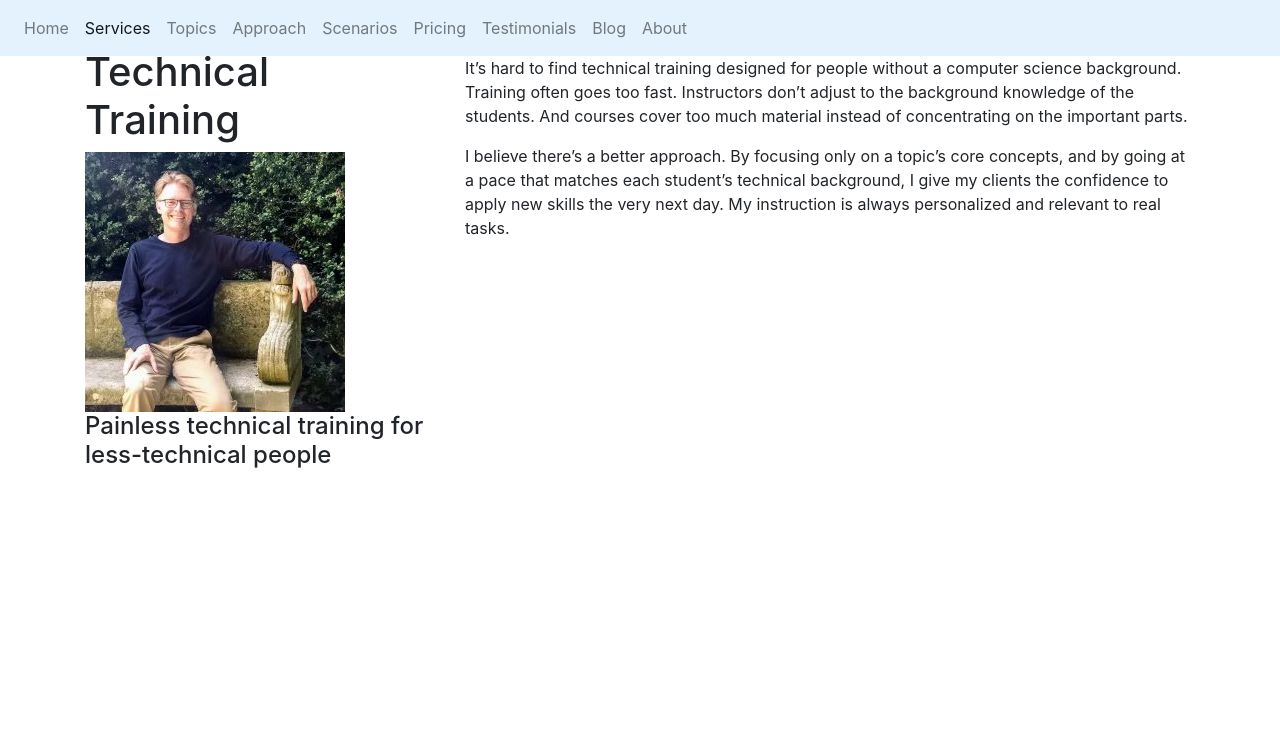
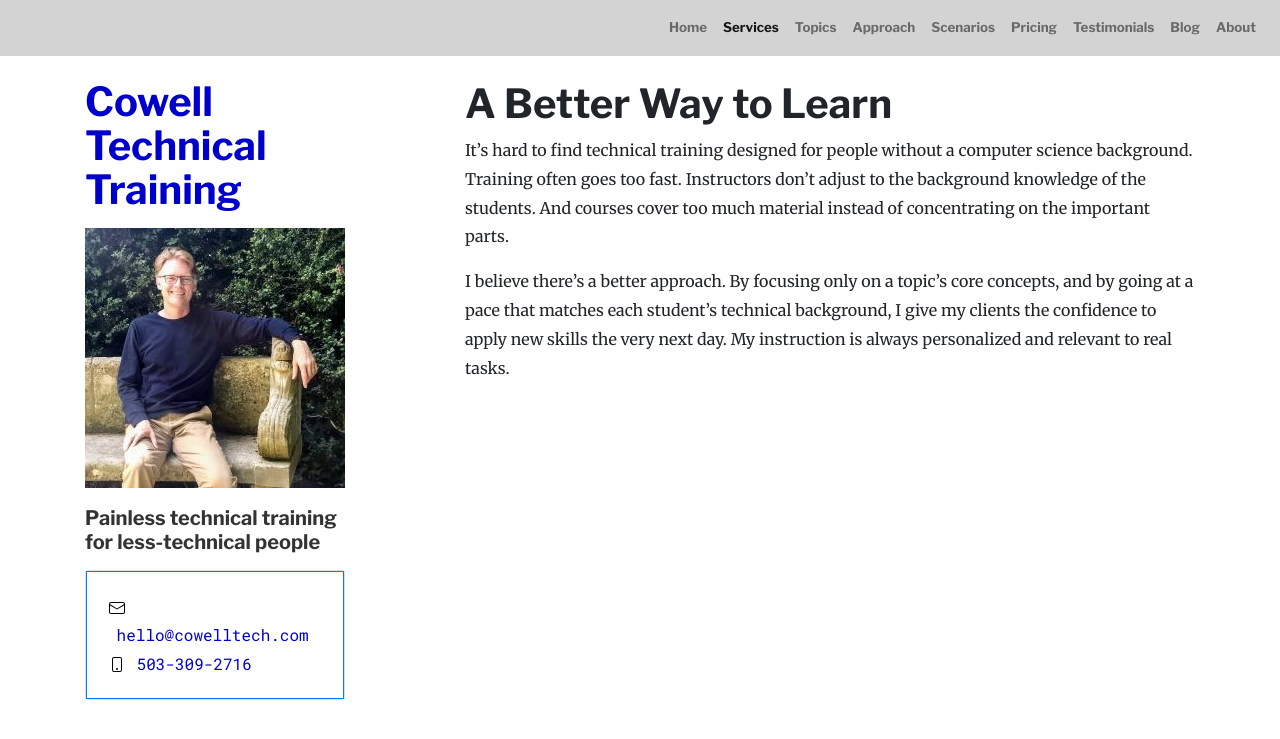
Before and after one commit to cwcowell/cwcowell.github.io, a Jekyll site: the page built from index.md, in a window 1280 px wide. Shown: the top 739 px of the page. Built offline with Jekyll 4.4.1, drawn with Linux system fonts in a browser that asks for light colours; our own code applies the rules of GitHub Pages for plain Markdown files.

Commit message:
add icons, more format work

```diff
--- a/_layouts/default.html
+++ b/_layouts/default.html
@@ -14,23 +14,26 @@
     <link href="https://fonts.googleapis.com/css?family=Libre+Franklin:400,700&display=swap" rel="stylesheet">
     <link href="https://fonts.googleapis.com/css?family=Roboto+Mono&display=swap" rel="stylesheet">
 
-    <title>Hello, world!</title>
+    <!-- my custom CSS -->
+    <link href="{{ '/assets/css/style.css?v=' | append: site.github.build_revision | relative_url }}" rel="stylesheet">
+
+    <title>Cowell Technical Training</title>
 </head>
 
-<body>
+<!-- static top nav bar -->
 <div class="container">
     <div class="row">
         <div class="col">
-
-            <!-- static top nav bar -->
             <div class="container">
-                <nav class="navbar fixed-top navbar-expand-lg navbar-light" style="background-color: #e3f2fd;">
-                    <button aria-controls="navbarNavAltMarkup" aria-expanded="false" aria-label="Toggle navigation"
-                            class="navbar-toggler"
-                            data-target="#navbarNavAltMarkup" data-toggle="collapse" type="button">
+                <nav class="navbar fixed-top navbar-expand-lg navbar-light"
+                     style="background-color: lightgray;">
+                    <button class="navbar-toggler"
+                            data-target="#navbarNavAltMarkup"
+                            data-toggle="collapse"
+                            type="button">
                         <span class="navbar-toggler-icon"></span>
                     </button>
-                    <div class="navbar-nav mr-auto">
+                    <div class="navbar-nav ml-auto">
                         <a class="nav-item nav-link" href="/">Home</a>
                         <a class="nav-item nav-link active" href="/services.html">Services</a>
                         <a class="nav-item nav-link" href="/topics.html">Topics</a>
@@ -45,12 +48,26 @@
             </div>
         </div>
     </div>
+</div>
 
+<body style="padding-top: 80px;">
+<div class="container">
     <div class="row">
         <div class="col-lg-4">
-            <h1>Cowell<br/>Technical<br/>Training</h1>
+            <p class="company-title">Cowell<br/>Technical<br/>Training</p>
             <img alt="Chris Cowell on a bench" src="assets/img/chris-on-bench-260px.jpg"/>
-            <h4>Painless technical training for less-technical people</h4>
+            <p class="tagline">Painless technical training
+                <br/>
+                for less-technical people</p>
+            <div class="card" style="width: 260px;">
+                <span class="border border-primary">
+                <div class="card-body contact">
+                    <img src="assets/icons/envelope.svg" width="20pt;"/>&nbsp;hello@cowelltech.com
+                    <br/>
+                    <img src="assets/icons/phone.svg" width="20pt;"/>&nbsp;503-309-2716
+                </div>
+                </span>
+            </div>
         </div>
         <div class="col-lg-8">
             {{content}}
--- a/assets/css/style.scss
+++ b/assets/css/style.scss
@@ -1,12 +1,10 @@
 ---
 ---
-
-@import "{{ site.theme }}";
-
+  //@import "{{ site.theme }}";
 body {
   font-family: Merriweather, serif;
   font-size: 16px;
-  line-height: 1.6;
+  line-height: 1.8;
   padding: 10px;
 }
 
@@ -17,7 +15,7 @@ code, pre {
 }
 
 header, footer {
-    width: 440px;
+  width: 440px;
 }
 
 h1, h2, h3, h4, h5, h6 {
@@ -25,52 +23,49 @@ h1, h2, h3, h4, h5, h6 {
   font-weight: 700
 }
 
-section {
-  width: 580px;
-}
-
 .company-title {
   font-family: "Libre Franklin", sans-serif;
   font-size: 40px;
   font-weight: 700;
   line-height: 1.1;
+  color: mediumblue;
 }
 
 .contact {
-  font-family: "Roboto Mono";
-  font-size: 11pt;
-  color: #333;
-  border-style: dotted;
-  padding: 14px;
-  margin-top: 40px;
-  margin-right: 180px;
+  font-family: "Roboto Mono", monospace;
+  font-size: 12pt;
+  //color: #333;
+  color: mediumblue;
 }
 
-.fixed-nav-bar {
-  position: fixed;
-  top: 0;
-  left: 498pt;
-  padding-top: 20px;
-  padding-bottom: 8px;
-  height: 40px;
-  width: 720px;
-  z-index: 9999;
-  background-color: white;
-}
-
-.fixed-nav-bar a {
+.nav-item {
   font-family: "Libre Franklin", sans-serif;
   font-size: 10pt;
   font-weight: 700;
   text-transform: capitalize;
-  margin-right: 20px;
-  margin-top: 10px;
-  margin-bottom: 50px;
 }
 
-.main-text {
-  margin-top: 60px;
-}
+//.fixed-nav-bar {
+//  position: fixed;
+//  top: 0;
+//  left: 498pt;
+//  padding-top: 20px;
+//  padding-bottom: 8px;
+//  height: 40px;
+//  width: 720px;
+//  z-index: 9999;
+//  background-color: white;
+//}
+//
+//.fixed-nav-bar a {
+//  font-family: "Libre Franklin", sans-serif;
+//  font-size: 10pt;
+//  font-weight: 700;
+//  text-transform: capitalize;
+//  margin-right: 20px;
+//  margin-top: 10px;
+//  margin-bottom: 50px;
+//}
 
 .tagline {
   font-family: "Libre Franklin", sans-serif;
@@ -78,21 +73,21 @@ section {
   font-weight: 700;
   margin-top: 18px;
   line-height: 1.2;
-  color:#333
+  color: #333
 }
 
-.wrapper {
-  width: 900px;
-}
+//.wrapper {
+//  width: 900px;
+//}
 
 #sample-roles-and-topics {
   margin-top: 40px;
 }
 
-table thead tr th {
-  font-weight: 700;
-  text-transform: uppercase;
-}
+//table thead tr th {
+//  font-weight: 700;
+//  text-transform: uppercase;
+//}
 
 /*
 
```
Also changed, not shown: assets/icons/envelope.svg (added), assets/icons/phone.svg (added).
